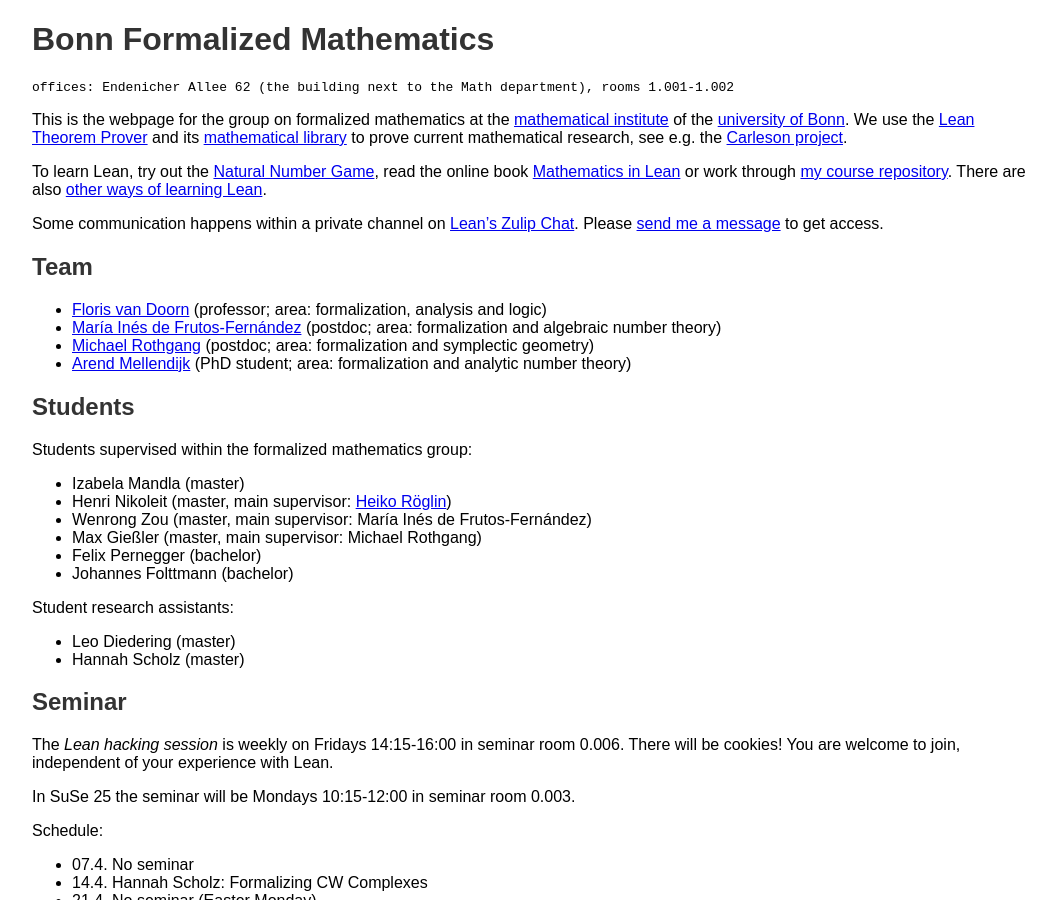
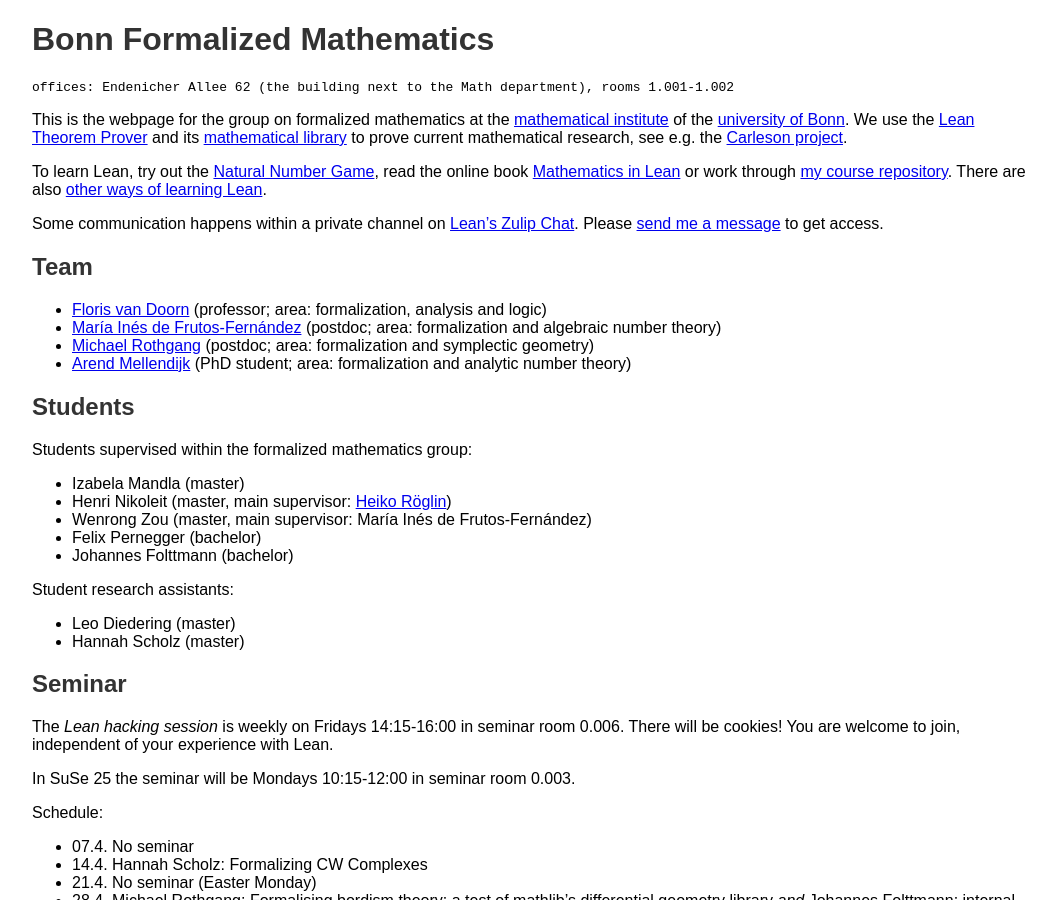
Before and after one commit to fpvandoorn/fpvandoorn.github.io, a Jekyll site: the page built from formalized-mathematics.md, in a window 1280 px wide and 900 px high. Shown: the whole window, without its empty margins (108-1164 px from the left). Built offline with Jekyll 4.4.1, drawn with Linux system fonts in a browser that asks for light colours; our own code applies the rules of GitHub Pages for plain Markdown files.

Commit message:
Remove Max from list of students

```diff
--- a/formalized-mathematics.md
+++ b/formalized-mathematics.md
@@ -30,7 +30,6 @@
 * Izabela Mandla (master) <!-- main supervisor: [Christoph Thiele](https://www.math.uni-bonn.de/people/thiele/index.html) -->
 * Henri Nikoleit (master, main supervisor: [Heiko Röglin](http://roeglin.org/))
 * Wenrong Zou (master, main supervisor: María Inés de Frutos-Fernández)
-* Max Gießler (master, main supervisor: Michael Rothgang)
 * Felix Pernegger (bachelor)
 * Johannes Folttmann (bachelor)
 
```
